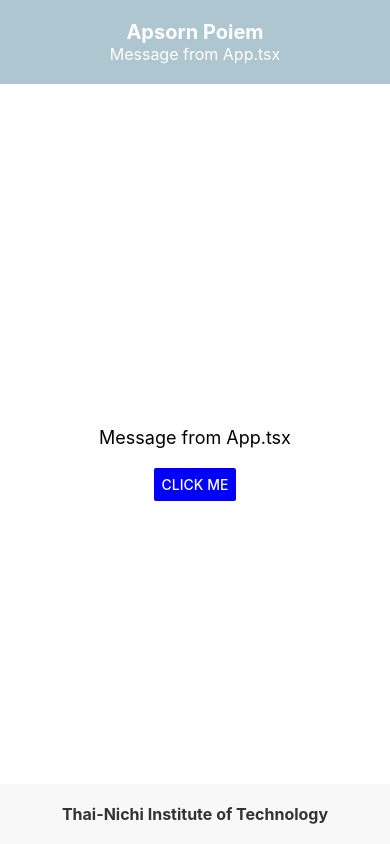
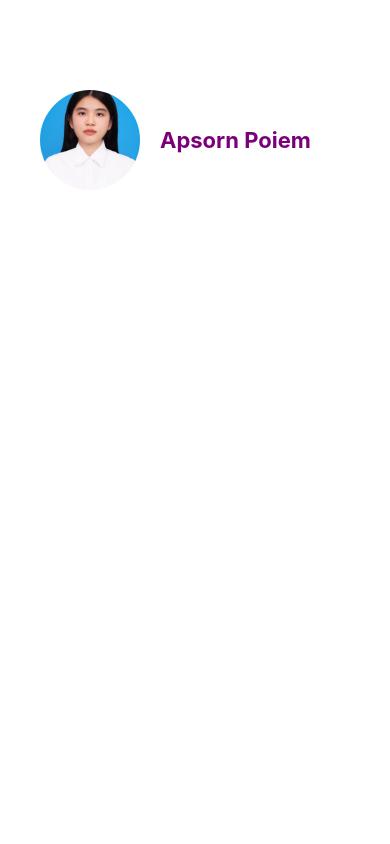
Before and after one commit to MeeMarch/TNI_ReactNative, a React Native app: screen / in a window 390 px wide. Built offline with nearby package versions, Linux system fonts and the light colour scheme.

Commit message:
Practice1_Ch04_ReactHook

```diff
--- a/App.tsx
+++ b/App.tsx
@@ -1,30 +1,13 @@
-import { StatusBar } from "expo-status-bar";
-import React from "react";
-import { StyleSheet, Text, View, Button, Alert } from "react-native";
-import AppFooter from "./components/AppFooter";
-import AppHeader from "./components/AppHeader";
-import Content from "./components/Content";
+import { View, Text } from 'react-native'
+import React from 'react'
+import ProfileScreen from './components/ProfileScreen'
 
-export default function App():React.JSX.Element {
-
-
+const App = ():React.JSX.Element => {
   return (
-    <View style={styles.container}>
-      <AppHeader title="Apsorn Poiem"
-      subtitle="Message from App.tsx"/>
-
-      <Content msg="Message from App.tsx" name="Apsorn Poiem"/>
-
-
-      <AppFooter ftitle="Thai-Nichi Institute of Technology"/>
+    <View>
+      <ProfileScreen/>
     </View>
-  );
+  )
 }
 
-const styles = StyleSheet.create({
-  container: {
-    flex: 1,
-    backgroundColor: "#fff",
-
-  },
-});
+export default App
--- /dev/null
+++ b/components/ProfileScreen.tsx
@@ -0,0 +1,19 @@
+import { StyleSheet, Text, View, Image } from 'react-native'
+import React from 'react'
+import styles from '../styles/styles';
+
+const ProfileScreen = ():React.JSX.Element => {
+
+const profileImage = require("../assets/Profile.jpg");
+
+  return (
+    <View style={styles.container}>
+        <View style={styles.profileContainer}>
+            <Image source={profileImage} style={styles.profileImage}/>
+            <Text style={styles.profileName}>Apsorn Poiem</Text>
+        </View>
+    </View>
+  )
+}
+
+export default ProfileScreen
--- /dev/null
+++ b/styles/styles.ts
@@ -0,0 +1,32 @@
+import { StyleSheet } from 'react-native'
+
+const styles = StyleSheet.create({
+    container:{
+        alignItems:"center",
+        padding:20,
+        borderColor:"#c0c0c0"
+    },
+    profileImage:{
+        borderRadius:50,
+        width:100,
+        height:100,
+        marginRight:20,
+    },
+    profileContainer:{
+        flexDirection:"row",
+        alignItems:"center",
+        width:"100%",
+        padding:20,
+        borderRadius:10,
+        backgroundColor:"#EBF0FFF",
+        elevation:5,
+        marginTop:50,
+    },
+    profileName:{
+        color:"#7A007A",
+        fontWeight:"bold",
+        fontSize:22
+    }
+});
+
+export default styles
```
Also changed, not shown: App1.tsx (added, +30 -0 lines), assets/Profile.jpg (added), assets/Profile2.jpg (added).
